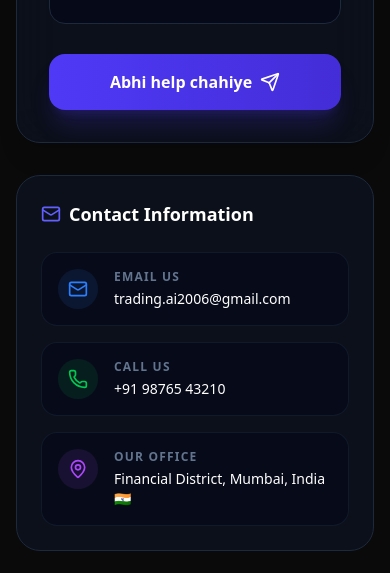
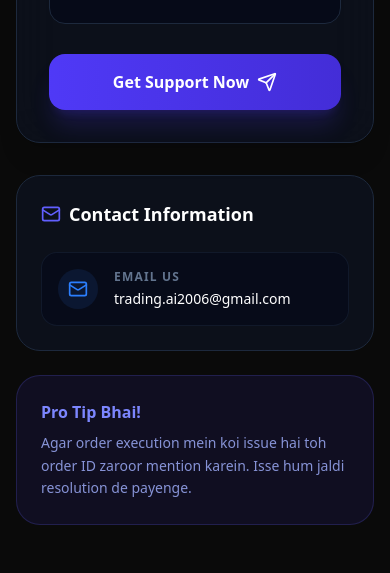
Before and after one commit to harshmahajan2003/trading_project, a React app in the folder frontend/: page /support in a window 390 px wide. Shown: the part 793-1366 px from the top of the page. After the commit the page ends 1334 px from the top, so only its background shows below. Built offline with nearby package versions, Linux system fonts and the light colour scheme; no server answers; sample sign-in values are in the browser's storage; the HTML template or start-up script is replaced by a standard one.

Commit message:
Polish support page: remove phone/office info and update button text to English

```diff
--- a/frontend/src/pages/Support.jsx
+++ b/frontend/src/pages/Support.jsx
@@ -120,7 +120,7 @@ const Support = () => {
                                         <Loader2 className="w-6 h-6 animate-spin" />
                                     ) : (
                                         <>
-                                            <span>Abhi help chahiye</span>
+                                            <span>Get Support Now</span>
                                             <Send className="w-5 h-5 group-hover:translate-x-1 group-hover:-translate-y-1 transition-transform" />
                                         </>
                                     )}
@@ -148,26 +148,6 @@ const Support = () => {
                                     <p className="text-white font-medium break-all text-sm">trading.ai2006@gmail.com</p>
                                 </div>
                             </div>
-
-                            <div className="flex items-start gap-4 p-4 rounded-2xl bg-slate-950/50 border border-slate-800/50 hover:bg-slate-800/50 transition-colors">
-                                <div className="w-10 h-10 rounded-full bg-green-500/10 flex items-center justify-center shrink-0">
-                                    <Phone className="w-5 h-5 text-green-500" />
-                                </div>
-                                <div>
-                                    <p className="text-xs font-bold text-slate-500 uppercase tracking-widest mb-1">Call Us</p>
-                                    <p className="text-white font-medium text-sm">+91 98765 43210</p>
-                                </div>
-                            </div>
-
-                            <div className="flex items-start gap-4 p-4 rounded-2xl bg-slate-950/50 border border-slate-800/50 hover:bg-slate-800/50 transition-colors">
-                                <div className="w-10 h-10 rounded-full bg-purple-500/10 flex items-center justify-center shrink-0">
-                                    <MapPin className="w-5 h-5 text-purple-500" />
-                                </div>
-                                <div>
-                                    <p className="text-xs font-bold text-slate-500 uppercase tracking-widest mb-1">Our Office</p>
-                                    <p className="text-white font-medium text-sm">Financial District, Mumbai, India 🇮🇳</p>
-                                </div>
-                            </div>
                         </div>
                     </div>
 
```
